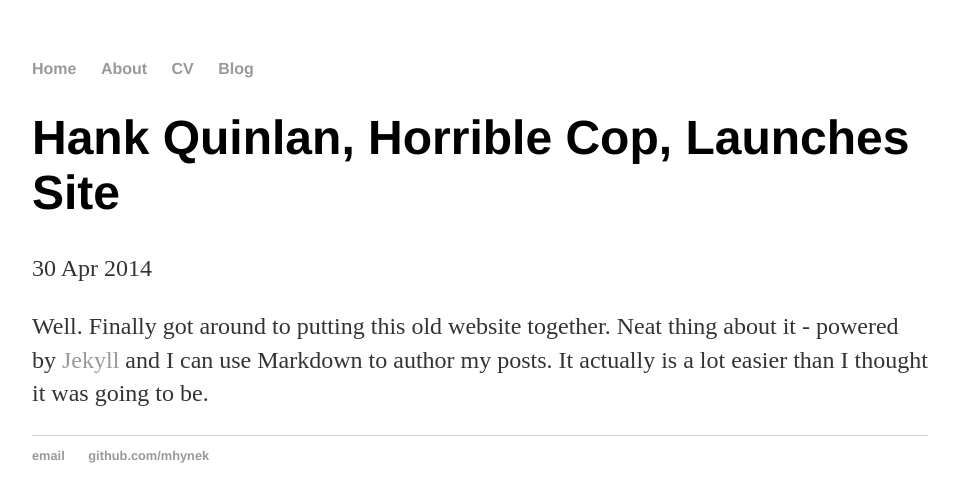
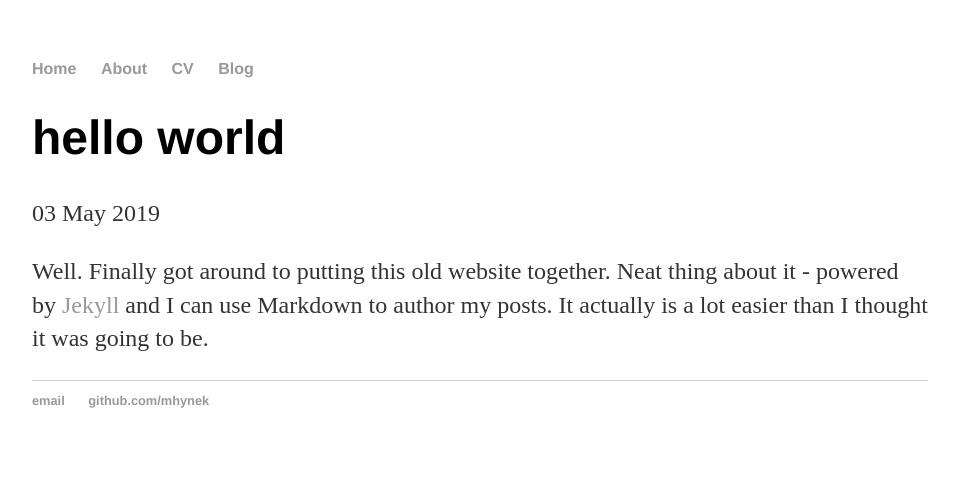
Before and after one commit to mhynek/mhynek.github.io, a Jekyll site: the page built from _posts/2019-05-03-mike-hynek-site-launched.md, in a window 1280 px wide. Shown: the top 502 px of the page, without its empty margins (160-1119 px from the left). Built offline with Jekyll 4.4.1, drawn with Linux system fonts in a browser that asks for light colours.

Commit message:
Update 2019-05-03-mike-hynek-site-launched.md

```diff
--- a/_posts/2019-05-03-mike-hynek-site-launched.md
+++ b/_posts/2019-05-03-mike-hynek-site-launched.md
@@ -1,7 +1,7 @@
 ---
 layout: post
-title: "Hank Quinlan, Horrible Cop, Launches Site"
-date: 2014-04-30
+title: "hello world"
+date: 2019-05-03
 ---
 
 Well. Finally got around to putting this old website together. Neat thing about
```
